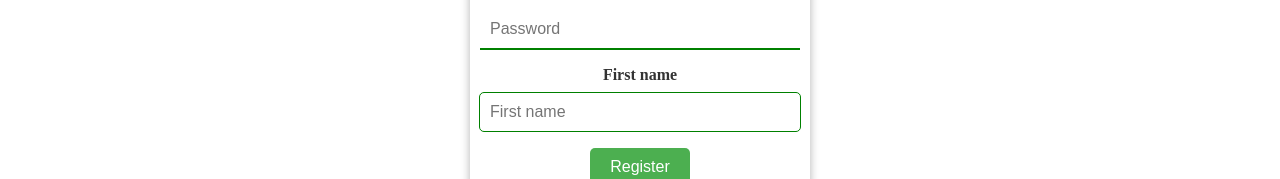
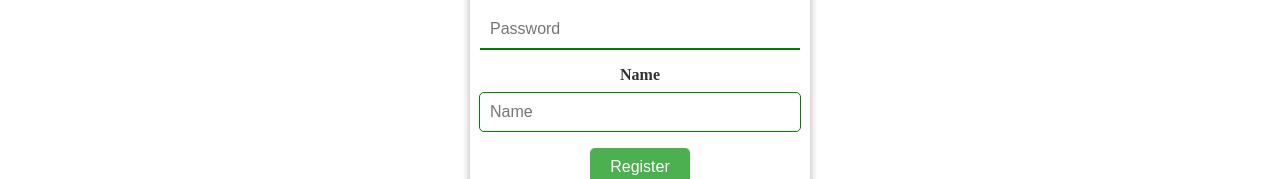
Before and after one commit to PetarHrusanov/PayBordlessClient, a React (Create React App) app: page /register in a window 1280 px wide. Shown: the part 176-355 px from the top of the page. Built offline with nearby package versions, Linux system fonts and the light colour scheme.

Commit message:
Slightly better error handling

```diff
--- a/src/components/auth/Register.js
+++ b/src/components/auth/Register.js
@@ -1,14 +1,20 @@
 import React, { useState } from 'react';
-import {authService} from "../../services/authService";
+import { authService } from '../../services/authService';
 
 const Register = () => {
   const [email, setEmail] = useState('');
   const [password, setPassword] = useState('');
-    const [name, setFirstName] = useState('');
+  const [name, setName] = useState('');
   const [passwordError, setPasswordError] = useState('');
+  const [nameError, setNameError] = useState('');
 
   const handleSubmit = async (e) => {
     e.preventDefault();
+
+    if (!name) {
+      setNameError('Name is required');
+      return;
+    }
 
     if (!isPasswordValid(password)) {
       setPasswordError('Password must include at least one number and one special character.');
@@ -28,15 +34,34 @@ const Register = () => {
     return regex.test(password);
   };
 
+  const handleNameChange = (e) => {
+    setName(e.target.value);
+    if (e.target.value.length === 0) {
+      setNameError('Name is required');
+    } else {
+      setNameError('');
+    }
+  };
+
+  const handlePasswordChange = (e) => {
+    setPassword(e.target.value);
+    if (!isPasswordValid(e.target.value)) {
+      setPasswordError('Password must include at least one number and one special character.');
+    } else {
+      setPasswordError('');
+    }
+  };
+
   return (
     <form onSubmit={handleSubmit} className="form">
       <label className="form-label">Email</label>
       <input type="email" placeholder="Email" value={email} onChange={(e) => setEmail(e.target.value)} className="form-input" />
       <label className="form-label">Password</label>
-            <input type="password" placeholder="Password" value={password} onChange={(e) => setPassword(e.target.value)} className="form-input" />
+      <input type="password" placeholder="Password" value={password} onChange={handlePasswordChange} className="form-input" />
       {passwordError && <p className="error">{passwordError}</p>}
-            <label className="form-label">First name</label>
-            <input type="text" placeholder="First name" value={name} onChange={(e) => setFirstName(e.target.value)} className="form-input" />
+      <label className="form-label">Name</label>
+      <input type="text" placeholder="Name" value={name} onChange={handleNameChange} className="form-input" />
+      {nameError && <p className="error">{nameError}</p>}
       <button type="submit" className="create-button button">Register</button>
     </form>
   );
```
Lines whose indentation alone changed are shown as unchanged.
